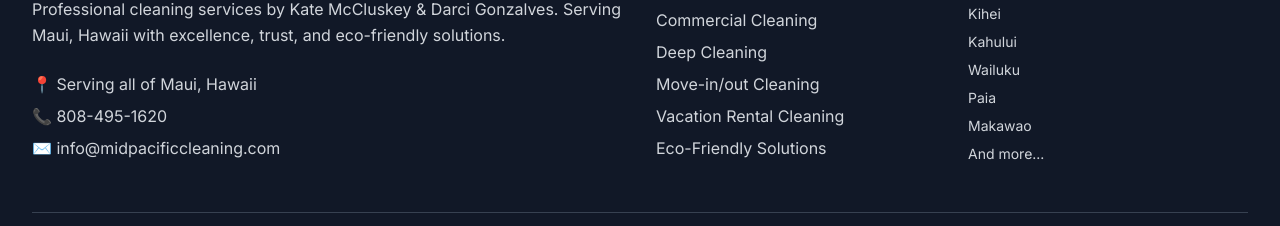
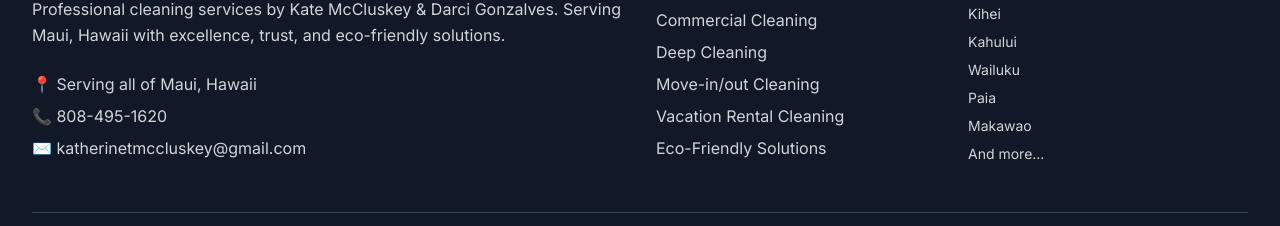
Before and after one commit to chadthomas31/mid-pacific-cleaning.com, a Next.js app: page / in a window 1280 px wide. Shown: the part 7630-7856 px from the top of the page. Built offline with nearby package versions, Linux system fonts and the light colour scheme.

Commit message:
Update email address to katherinetmccluskey@gmail.com

```diff
--- a/components/Contact.tsx
+++ b/components/Contact.tsx
@@ -14,7 +14,7 @@ const contactMethods = [
   {
     title: 'Email Us',
     description: 'Send us your cleaning needs',
-    details: 'info@midpacificcleaning.com',
+    details: 'katherinetmccluskey@gmail.com',
     action: 'Send Email',
     icon: '✉️',
     color: 'from-blue-500 to-cyan-500'
--- a/components/Footer.tsx
+++ b/components/Footer.tsx
@@ -22,7 +22,7 @@ export default function Footer() {
             <div className="space-y-2 text-gray-300">
               <p>📍 Serving all of Maui, Hawaii</p>
               <p>📞 <a href="tel:808-495-1620" className="hover:underline">808-495-1620</a></p>
-              <p>✉️ info@midpacificcleaning.com</p>
+              <p>✉️ <a href="mailto:katherinetmccluskey@gmail.com" className="hover:underline">katherinetmccluskey@gmail.com</a></p>
             </div>
           </div>
 
```
